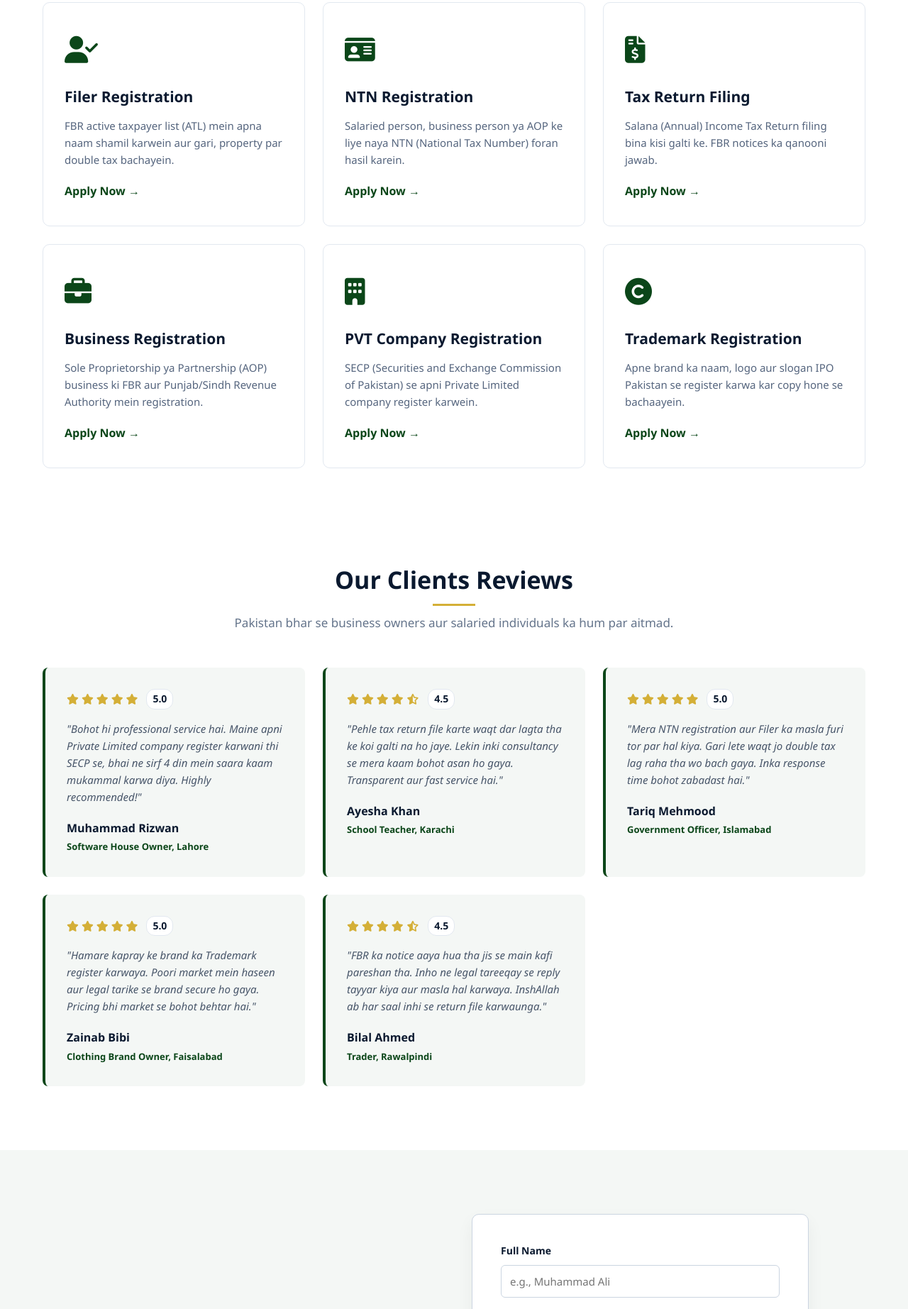
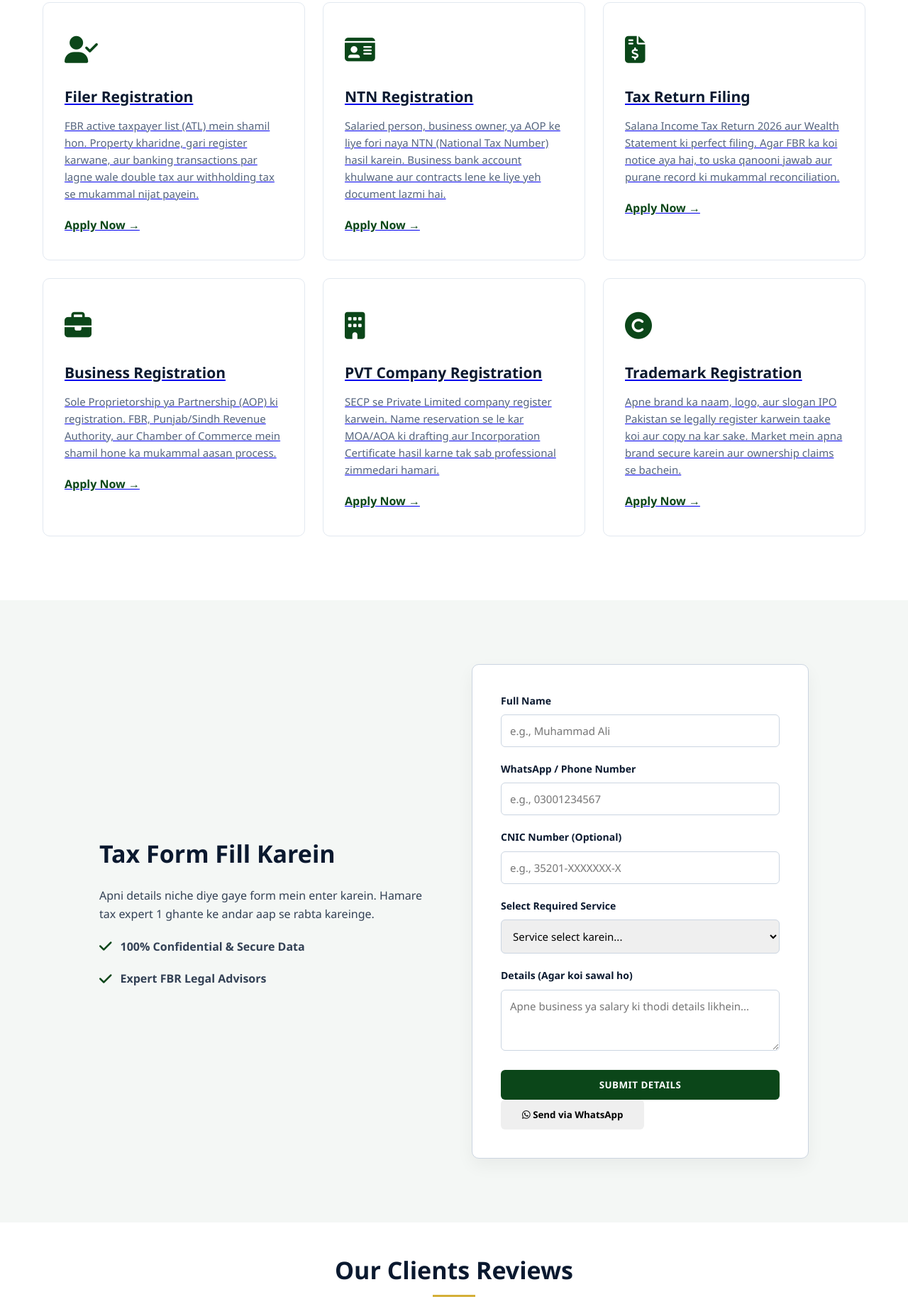
Before and after one commit to RaofGit/Genimi-Code-FBR-WEBSITE, a plain HTML site: page index.html in a window 1280 px wide. Shown: the part 955-2800 px from the top of the page at 71% size. Drawn offline with Linux system fonts and the light colour scheme; a script that the page names is missing.

```diff
--- a/index.html
+++ b/index.html
@@ -5,49 +5,42 @@
     <meta name="viewport" content="width=device-width, initial-scale=1.0">
     <title>Tax & Business Consultancy | FBR Filer & Registrations Pakistan</title>
     <link rel="stylesheet" href="style.css">
-    <!-- FontAwesome Icons for Stars, WhatsApp and Services -->
     <link rel="stylesheet" href="https://cdnjs.cloudflare.com/ajax/libs/font-awesome/6.4.0/css/all.min.css">
 </head>
 <body>
 
- <!-- Upgraded 2026 Announcement Bar with Trust Tagline -->
     <div class="announcement-bar" onclick="location.href='#appointment'">
         <div class="bar-content">
             <span class="live-pulse"></span>
-        <p><strong>🚨 FBR Tax Return 2026:</strong> Income Tax Return 2026 file karwane ke liye abhi rabita karein! <span class="trust-badge-text">🔒 NO ADVANCE PAYMENT — First Work, Then Pay!</span></p>
+            <p><strong>🚨 FBR Tax Return 2026:</strong> Income Tax Return 2026 file karwane ke liye abhi rabita karein! <span class="trust-badge-text">🔒 NO ADVANCE PAYMENT — FIRST WORK, THEN PAY!</span></p>
         </div>
 
-    <!-- Action Buttons Side-by-Side -->
         <div class="bar-actions">
-        <!-- Website Internal Form Button (Smooth Scroll) -->
             <a href="#appointment" class="bar-btn bar-form-btn">
                 <i class="fa-solid fa-file-invoice"></i> Fill Tax Form
             </a>
 
-        <!-- WhatsApp Button -->
             <a href="https://wa.me/923177616631?text=Hi,%20I%20want%20to%20file%20my%20FBR%20Tax%20Return%20for%202026." class="bar-btn bar-whatsapp-btn" target="_blank" onclick="event.stopPropagation();">
                 <i class="fa-brands fa-whatsapp"></i> Chat on WhatsApp
             </a>
         </div>
     </div>
-</div>
+
     <header>
         <nav class="navbar">
             <div class="logo">FBR Tax<span> Consultants</span></div>
             <ul class="nav-links">
                 <li><a href="#hero">Home</a></li>
                 <li><a href="#services">Services</a></li>
+                <li><a href="#appointment">Get Started</a></li>
                 <li><a href="#reviews">Reviews</a></li>
-                <li><a href="#appointment">Get Started</a></li>
             </ul>
             <a href="#appointment" class="nav-btn">Become a Filer</a>
         </nav>
     </header>
 
     <main>
-        <!-- Hero Section -->
         <section id="hero" class="hero-section">
-            <!-- FBR Transparent Logo Image Layer -->
             <div class="fbr-watermark-layer">
                 <img src="https://upload.wikimedia.org/wikipedia/commons/4/43/Federal_Board_of_Revenue_Logo.png" alt="FBR Logo Watermark">
             </div>
@@ -62,7 +55,6 @@
             </div>
         </section>
 
-        <!-- Services Section -->
         <section id="services" class="services-section">
             <div class="section-header">
                 <h2>Our Premium Services</h2>
@@ -70,127 +62,50 @@
             </div>
 
             <div class="services-grid">
-                <!-- Service 1: Filer Registration -->
-                <div class="service-card">
+                <a href="#appointment" class="service-card">
                     <div class="service-icon"><i class="fa-solid fa-user-check"></i></div>
                     <h3>Filer Registration</h3>
-                    <p>FBR active taxpayer list (ATL) mein apna naam shamil karwein aur gari, property par double tax bachayein.</p>
-                    <a href="#appointment" class="service-link">Apply Now →</a>
-                </div>
-                <!-- Service 2: NTN Registration -->
-                <div class="service-card">
+                    <p>FBR active taxpayer list (ATL) mein shamil hon. Property kharidne, gari register karwane, aur banking transactions par lagne wale double tax aur withholding tax se mukammal nijat payein.</p>
+                    <span class="service-link">Apply Now →</span>
+                </a>
+
+                <a href="#appointment" class="service-card">
                     <div class="service-icon"><i class="fa-solid fa-id-card"></i></div>
                     <h3>NTN Registration</h3>
-                    <p>Salaried person, business person ya AOP ke liye naya NTN (National Tax Number) foran hasil karein.</p>
-                    <a href="#appointment" class="service-link">Apply Now →</a>
-                </div>
-                <!-- Service 3: Tax Return Filing -->
-                <div class="service-card">
+                    <p>Salaried person, business owner, ya AOP ke liye fori naya NTN (National Tax Number) hasil karein. Business bank account khulwane aur contracts lene ke liye yeh document lazmi hai.</p>
+                    <span class="service-link">Apply Now →</span>
+                </a>
+
+                <a href="#appointment" class="service-card">
                     <div class="service-icon"><i class="fa-solid fa-file-invoice-dollar"></i></div>
                     <h3>Tax Return Filing</h3>
-                    <p>Salana (Annual) Income Tax Return filing bina kisi galti ke. FBR notices ka qanooni jawab.</p>
-                    <a href="#appointment" class="service-link">Apply Now →</a>
-                </div>
-                <!-- Service 4: Business Registration -->
-                <div class="service-card">
+                    <p>Salana Income Tax Return 2026 aur Wealth Statement ki perfect filing. Agar FBR ka koi notice aya hai, to uska qanooni jawab aur purane record ki mukammal reconciliation.</p>
+                    <span class="service-link">Apply Now →</span>
+                </a>
+
+                <a href="#appointment" class="service-card">
                     <div class="service-icon"><i class="fa-solid fa-briefcase"></i></div>
                     <h3>Business Registration</h3>
-                    <p>Sole Proprietorship ya Partnership (AOP) business ki FBR aur Punjab/Sindh Revenue Authority mein registration.</p>
-                    <a href="#appointment" class="service-link">Apply Now →</a>
-                </div>
-                <!-- Service 5: PVT Company Registration -->
-                <div class="service-card">
+                    <p>Sole Proprietorship ya Partnership (AOP) ki registration. FBR, Punjab/Sindh Revenue Authority, aur Chamber of Commerce mein shamil hone ka mukammal aasan process.</p>
+                    <span class="service-link">Apply Now →</span>
+                </a>
+
+                <a href="#appointment" class="service-card">
                     <div class="service-icon"><i class="fa-solid fa-building"></i></div>
                     <h3>PVT Company Registration</h3>
-                    <p>SECP (Securities and Exchange Commission of Pakistan) se apni Private Limited company register karwein.</p>
-                    <a href="#appointment" class="service-link">Apply Now →</a>
-                </div>
-                <!-- Service 6: Trademark Registration -->
-                <div class="service-card">
+                    <p>SECP se Private Limited company register karwein. Name reservation se le kar MOA/AOA ki drafting aur Incorporation Certificate hasil karne tak sab professional zimmedari hamari.</p>
+                    <span class="service-link">Apply Now →</span>
+                </a>
+
+                <a href="#appointment" class="service-card">
                     <div class="service-icon"><i class="fa-solid fa-copyright"></i></div>
                     <h3>Trademark Registration</h3>
-                    <p>Apne brand ka naam, logo aur slogan IPO Pakistan se register karwa kar copy hone se bachaayein.</p>
-                    <a href="#appointment" class="service-link">Apply Now →</a>
-                </div>
+                    <p>Apne brand ka naam, logo, aur slogan IPO Pakistan se legally register karwein taake koi aur copy na kar sake. Market mein apna brand secure karein aur ownership claims se bachein.</p>
+                    <span class="service-link">Apply Now →</span>
+                </a>
             </div>
         </section>
 
-        <!-- New Client Reviews Section -->
-        <section id="reviews" class="reviews-section">
-            <div class="section-header">
-                <h2>Our Clients Reviews</h2>
-                <p>Pakistan bhar se business owners aur salaried individuals ka hum par aitmad.</p>
-            </div>
-
-            <div class="reviews-grid">
-                <!-- Review 1 -->
-                <div class="review-card">
-                    <div class="stars">
-                        <i class="fa-solid fa-star"></i><i class="fa-solid fa-star"></i><i class="fa-solid fa-star"></i><i class="fa-solid fa-star"></i><i class="fa-solid fa-star"></i>
-                        <span class="rating-num">5.0</span>
-                    </div>
-                    <p class="review-text">"Bohot hi professional service hai. Maine apni Private Limited company register karwani thi SECP se, bhai ne sirf 4 din mein saara kaam mukammal karwa diya. Highly recommended!"</p>
-                    <div class="client-info">
-                        <h4>Muhammad Rizwan</h4>
-                        <span>Software House Owner, Lahore</span>
-                    </div>
-                </div>
-
-                <!-- Review 2 -->
-                <div class="review-card">
-                    <div class="stars">
-                        <i class="fa-solid fa-star"></i><i class="fa-solid fa-star"></i><i class="fa-solid fa-star"></i><i class="fa-solid fa-star"></i><i class="fa-solid fa-star-half-stroke"></i>
-                        <span class="rating-num">4.5</span>
-                    </div>
-                    <p class="review-text">"Pehle tax return file karte waqt dar lagta tha ke koi galti na ho jaye. Lekin inki consultancy se mera kaam bohot asan ho gaya. Transparent aur fast service hai."</p>
-                    <div class="client-info">
-                        <h4>Ayesha Khan</h4>
-                        <span>School Teacher, Karachi</span>
-                    </div>
-                </div>
-
-                <!-- Review 3 -->
-                <div class="review-card">
-                    <div class="stars">
-                        <i class="fa-solid fa-star"></i><i class="fa-solid fa-star"></i><i class="fa-solid fa-star"></i><i class="fa-solid fa-star"></i><i class="fa-solid fa-star"></i>
-                        <span class="rating-num">5.0</span>
-                    </div>
-                    <p class="review-text">"Mera NTN registration aur Filer ka masla furi tor par hal kiya. Gari lete waqt jo double tax lag raha tha wo bach gaya. Inka response time bohot zabadast hai."</p>
-                    <div class="client-info">
-                        <h4>Tariq Mehmood</h4>
-                        <span>Government Officer, Islamabad</span>
-                    </div>
-                </div>
-
-                <!-- Review 4 -->
-                <div class="review-card">
-                    <div class="stars">
-                        <i class="fa-solid fa-star"></i><i class="fa-solid fa-star"></i><i class="fa-solid fa-star"></i><i class="fa-solid fa-star"></i><i class="fa-solid fa-star"></i>
-                        <span class="rating-num">5.0</span>
-                    </div>
-                    <p class="review-text">"Hamare kapray ke brand ka Trademark register karwaya. Poori market mein haseen aur legal tarike se brand secure ho gaya. Pricing bhi market se bohot behtar hai."</p>
-                    <div class="client-info">
-                        <h4>Zainab Bibi</h4>
-                        <span>Clothing Brand Owner, Faisalabad</span>
-                    </div>
-                </div>
-
-                <!-- Review 5 -->
-                <div class="review-card">
-                    <div class="stars">
-                        <i class="fa-solid fa-star"></i><i class="fa-solid fa-star"></i><i class="fa-solid fa-star"></i><i class="fa-solid fa-star"></i><i class="fa-solid fa-star-half-stroke"></i>
-                        <span class="rating-num">4.5</span>
-                    </div>
-                    <p class="review-text">"FBR ka notice aaya hua tha jis se main kafi pareshan tha. Inho ne legal tareeqay se reply tayyar kiya aur masla hal karwaya. InshAllah ab har saal inhi se return file karwaunga."</p>
-                    <div class="client-info">
-                        <h4>Bilal Ahmed</h4>
-                        <span>Trader, Rawalpindi</span>
-                    </div>
-                </div>
-            </div>
-        </section>
-
-        <!-- Lead Generation Form Section -->
         <section id="appointment" class="form-section">
             <div class="form-container">
                 <div class="form-info">
@@ -206,22 +121,26 @@
                     </div>
                 </div>
 
-                <form class="tax-form" id="clientTaxForm">
+                <form class="tax-form" id="clientTaxForm" action="https://formsubmit.co/raofahmad930@gmail.com" method="POST">
+
+                    <input type="hidden" name="_subject" value="New Client Lead from FBR Tax Website!">
+                    <input type="hidden" name="_captcha" value="false">
+
                     <div class="form-group">
                         <label for="clientName">Full Name</label>
-                        <input type="text" id="clientName" required placeholder="e.g., Muhammad Ali">
+                        <input type="text" id="clientName" name="Full_Name" required placeholder="e.g., Muhammad Ali">
                     </div>
                     <div class="form-group">
                         <label for="clientPhone">WhatsApp / Phone Number</label>
-                        <input type="tel" id="clientPhone" required placeholder="e.g., 03001234567">
+                        <input type="tel" id="clientPhone" name="Phone_Number" required placeholder="e.g., 03001234567">
                     </div>
                     <div class="form-group">
                         <label for="cnic">CNIC Number (Optional)</label>
-                        <input type="text" id="cnic" placeholder="e.g., 35201-XXXXXXX-X">
+                        <input type="text" id="cnic" name="CNIC" placeholder="e.g., 35201-XXXXXXX-X">
                     </div>
                     <div class="form-group">
                         <label for="serviceRequired">Select Required Service</label>
-                        <select id="serviceRequired" required>
+                        <select id="serviceRequired" name="Service_Required" required>
                             <option value="" disabled selected>Service select karein...</option>
                             <option value="Filer Registration">Filer Registration</option>
                             <option value="NTN Registration">NTN Registration</option>
@@ -233,20 +152,104 @@
                     </div>
                     <div class="form-group">
                         <label for="clientMessage">Details (Agar koi sawal ho)</label>
-                        <textarea id="clientMessage" rows="3" placeholder="Apne business ya salary ki thodi details likhein..."></textarea>
+                        <textarea id="clientMessage" name="Message" rows="3" placeholder="Apne business ya salary ki thodi details likhein..."></textarea>
                     </div>
+
+                    <div class="form-actions">
                         <button type="submit" class="btn btn-primary form-submit">Submit Details</button>
+                        <button type="button" onclick="window.open('https://wa.me/923177616631?text=Hi,%20I%20have%20filled%20the%20form%20on%20your%20website.', '_blank')" id="whatsappDirectBtn" class="btn btn-whatsapp">
+                            <i class="fa-brands fa-whatsapp"></i> Send via WhatsApp
+                        </button>
+                    </div>
                 </form>
+            </div>
+        </section>
+
+        <section id="reviews" class="reviews-section">
+            <div class="section-header">
+                <h2>Our Clients Reviews</h2>
+                <p>Pakistan bhar se business owners aur salaried individuals ka hum par aitmad.</p>
+            </div>
+
+            <div class="reviews-grid">
+                <div class="review-card">
+                    <div class="stars">
+                        <i class="fa-solid fa-star"></i><i class="fa-solid fa-star"></i><i class="fa-solid fa-star"></i><i class="fa-solid fa-star"></i><i class="fa-solid fa-star"></i>
+                        <span class="rating-num">5.0</span>
+                    </div>
+                    <p class="review-text">"Bohot hi professional service hai. Maine apni Private Limited company register karwani thi SECP se, bhai ne sirf 4 din mein saara kaam mukammal karwa diya. Highly recommended!"</p>
+                    <div class="client-info">
+                        <h4>Muhammad Rizwan</h4>
+                        <span>Software House Owner, Lahore</span>
+                    </div>
+                </div>
+
+                <div class="review-card">
+                    <div class="stars">
+                        <i class="fa-solid fa-star"></i><i class="fa-solid fa-star"></i><i class="fa-solid fa-star"></i><i class="fa-solid fa-star"></i><i class="fa-solid fa-star-half-stroke"></i>
+                        <span class="rating-num">4.5</span>
+                    </div>
+                    <p class="review-text">"Pehle tax return file karte waqt dar lagta tha ke koi galti na ho jaye. Lekin inki consultancy se mera kaam bohot asan ho gaya. Transparent aur fast service hai."</p>
+                    <div class="client-info">
+                        <h4>Ayesha Khan</h4>
+                        <span>School Teacher, Karachi</span>
+                    </div>
+                </div>
+
+                <div class="review-card">
+                    <div class="stars">
+                        <i class="fa-solid fa-star"></i><i class="fa-solid fa-star"></i><i class="fa-solid fa-star"></i><i class="fa-solid fa-star"></i><i class="fa-solid fa-star"></i>
+                        <span class="rating-num">5.0</span>
+                    </div>
+                    <p class="review-text">"Mera NTN registration aur Filer ka masla furi tor par hal kiya. Gari lete waqt jo double tax lag raha tha wo bach gaya. Inka response time bohot zabadast hai."</p>
+                    <div class="client-info">
+                        <h4>Tariq Mehmood</h4>
+                        <span>Government Officer, Islamabad</span>
+                    </div>
+                </div>
+
+                <div class="review-card">
+                    <div class="stars">
+                        <i class="fa-solid fa-star"></i><i class="fa-solid fa-star"></i><i class="fa-solid fa-star"></i><i class="fa-solid fa-star"></i><i class="fa-solid fa-star"></i>
+                        <span class="rating-num">5.0</span>
+                    </div>
+                    <p class="review-text">"Hamare kapray ke brand ka Trademark register karwaya. Poori market mein haseen aur legal tarike se brand secure ho gaya. Pricing bhi market se bohot behtar hai."</p>
+                    <div class="client-info">
+                        <h4>Zainab Bibi</h4>
+                        <span>Clothing Brand Owner, Faisalabad</span>
+                    </div>
+                </div>
+
+                <div class="review-card">
+                    <div class="stars">
+                        <i class="fa-solid fa-star"></i><i class="fa-solid fa-star"></i><i class="fa-solid fa-star"></i><i class="fa-solid fa-star"></i><i class="fa-solid fa-star-half-stroke"></i>
+                        <span class="rating-num">4.5</span>
+                    </div>
+                    <p class="review-text">"FBR ka notice aaya hua tha jis se main kafi pareshan tha. Inho ne legal tareeqay se reply tayyar kiya aur masla hal karwaya. InshAllah ab har saal inhi se return file karwaunga."</p>
+                    <div class="client-info">
+                        <h4>Bilal Ahmed</h4>
+                        <span>Trader, Rawalpindi</span>
+                    </div>
+                </div>
             </div>
         </section>
     </main>
 
-    <!-- Footer -->
     <footer>
-        <p>&copy; 2026 FBR Tax Consultants Pakistan. All rights reserved. Developed for Professional FBR Consultancy.</p>
+        <div style="margin-bottom: 20px;">
+            <h3 style="color: #ffffff; margin-bottom: 10px;">Contact Us</h3>
+            <p style="font-size: 16px; color: #cbd5e1; margin-bottom: 5px;">
+                <i class="fa-solid fa-phone" style="margin-right: 8px;"></i> +92 317 7616631
+            </p>
+            <p style="font-size: 16px; color: #cbd5e1;">
+                <i class="fa-solid fa-envelope" style="margin-right: 8px;"></i> raofahmad930@gmail.com
+            </p>
+        </div>
+        <div style="border-top: 1px solid #1e293b; padding-top: 20px; margin-top: 10px;">
+            <p>&copy; 2026 FBR TAX Consultants Pakistan. All rights reserved. Developed for Professional FBR Consultancy.</p>
+        </div>
     </footer>
 
-    <!-- Floating WhatsApp Button -->
     <a href="https://wa.me/923177616631?text=Hi,%20I%20want%20to%20know%20about%20FBR%20Tax%20Filing%20and%20Registration%20services." class="whatsapp-float" target="_blank">
         <i class="fa-brands fa-whatsapp"></i>
         <span>Chat on WhatsApp</span>
```
Lines whose indentation alone changed are shown as unchanged.
